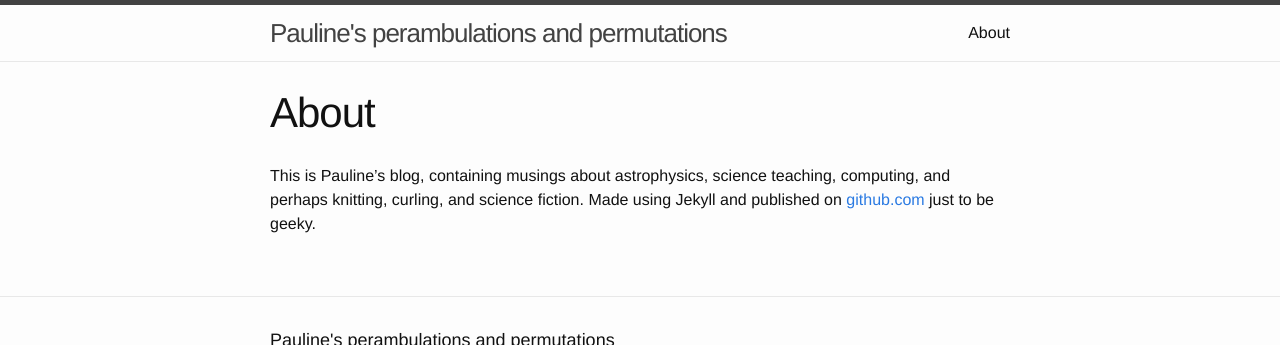
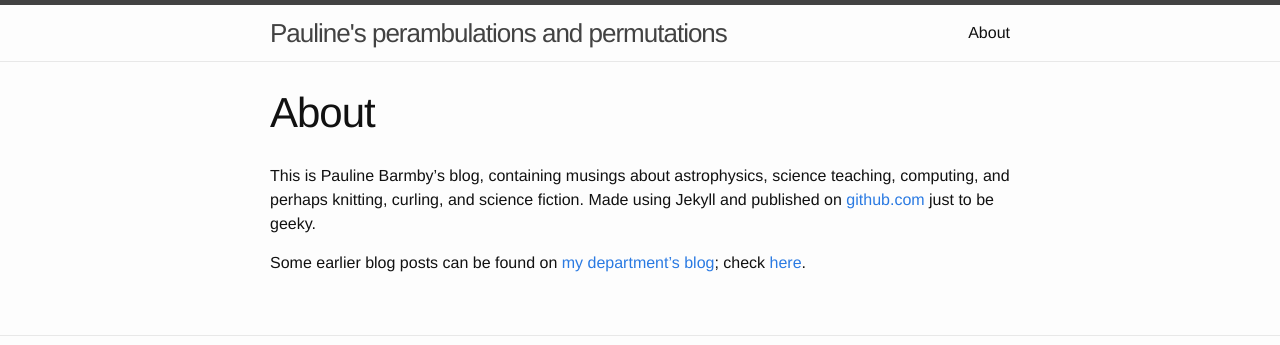
Before and after one commit to PBarmby/PBarmby.github.io, a Jekyll site: the page built from about.md, in a window 1280 px wide, cut to the strip 0-345 px from the top of the page. Built offline with Jekyll 4.4.1, drawn with Linux system fonts in a browser that asks for light colours.

Commit message:
added link to P&A blog posts

```diff
--- a/about.md
+++ b/about.md
@@ -4,4 +4,6 @@ title: About
 permalink: /about/
 ---
 
-This is Pauline's blog, containing musings about astrophysics, science teaching, computing, and perhaps knitting, curling, and science fiction. Made using Jekyll and published on [github.com](https://github.com/) just to be geeky.
+This is Pauline Barmby's blog, containing musings about astrophysics, science teaching, computing, and perhaps knitting, curling, and science fiction. Made using Jekyll and published on [github.com](https://github.com/) just to be geeky.
+
+Some earlier blog posts can be found on [my department's blog](http://blog.physics.uwo.ca/); check [here](http://blog.physics.uwo.ca/author/pauline-barmby/).
```
